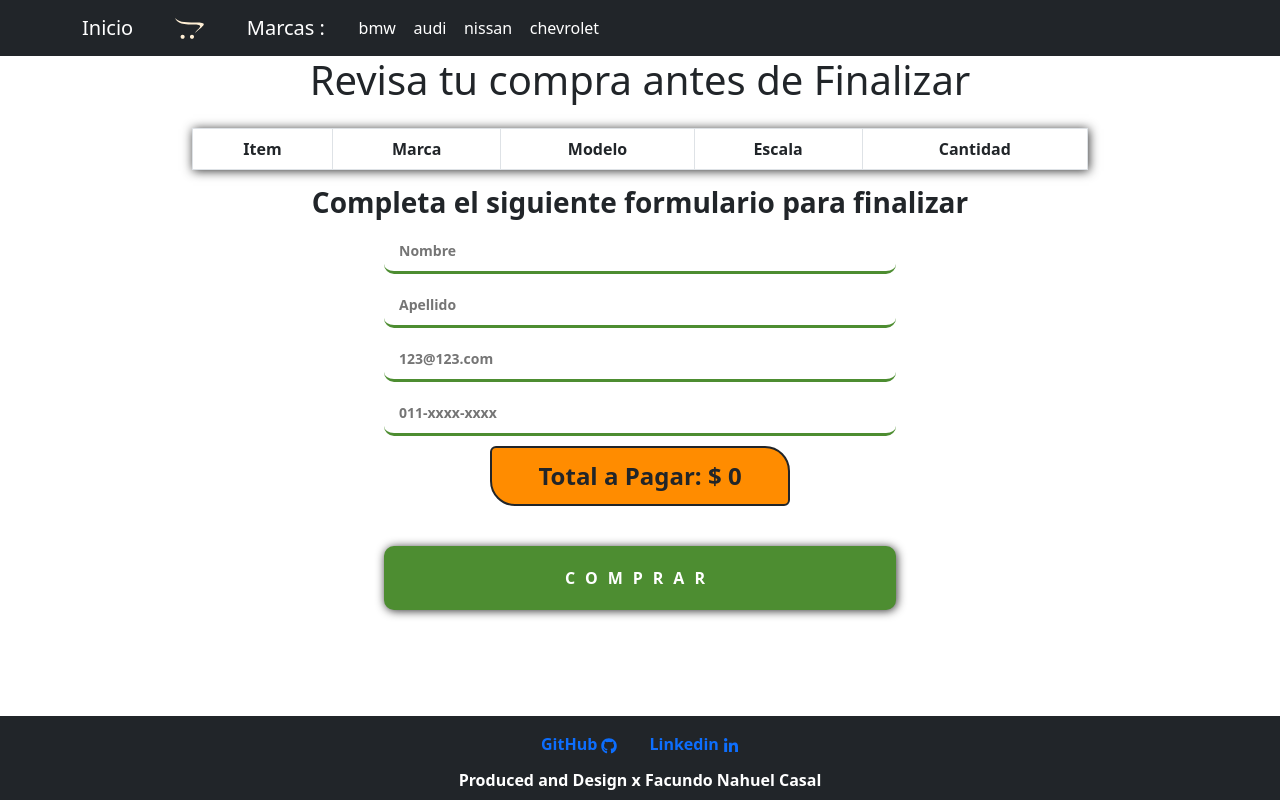
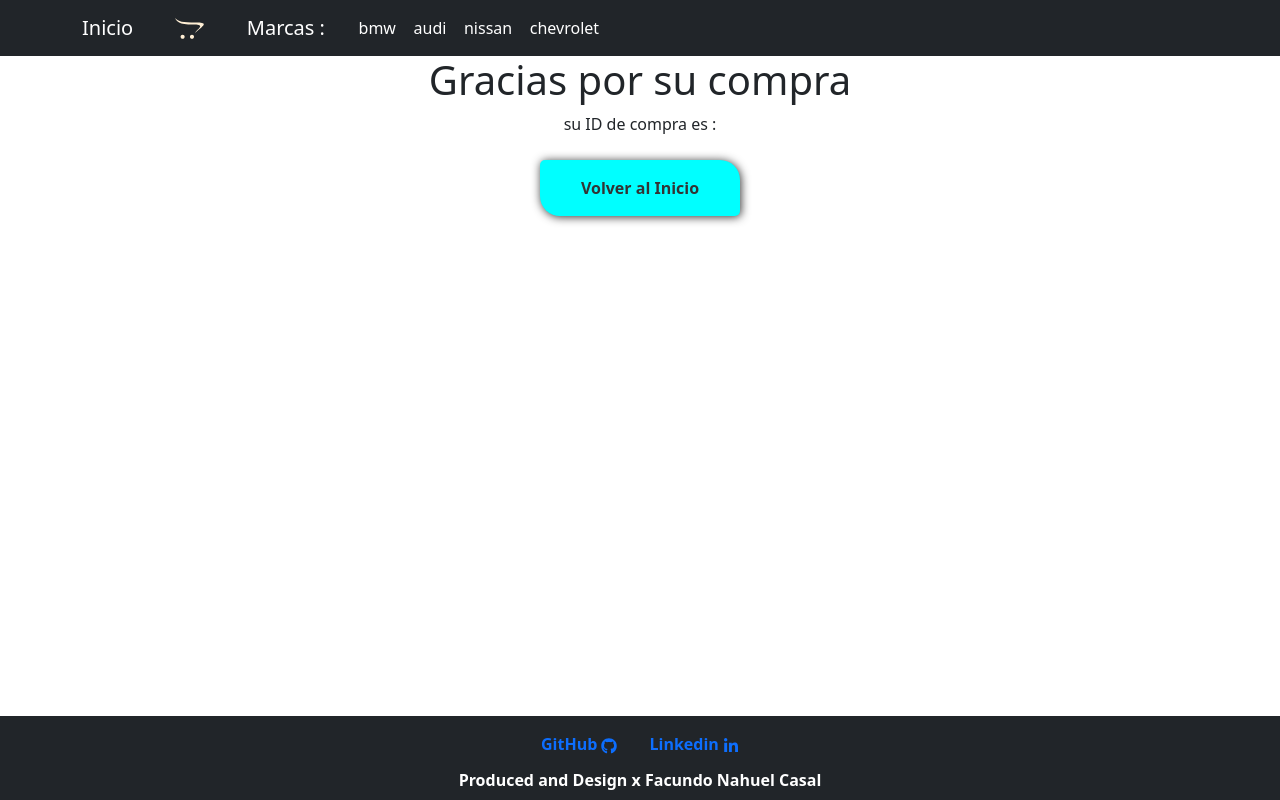
Before and after one commit to facundocasal/ecommerce-react-coderhouse, a React (Create React App) app: page /FormCheckOut in a window 1280 px wide. Built offline with nearby package versions, Linux system fonts and the light colour scheme.

Commit message:
ultimos arreglos

```diff
--- a/src/components/ContexCart.jsx
+++ b/src/components/ContexCart.jsx
@@ -37,15 +37,6 @@ function ContexCartProvider({ children }) {
 
   }
   function buy() {
-    Swal.fire({
-      title: 'GRACIAS por TU COMPRA ',
-      showClass: {
-        popup: 'animate__animated animate__fadeInDown'
-      },
-      hideClass: {
-        popup: 'animate__animated animate__fadeOutUp'
-      }
-    })
     setCart([])
   }
 
--- a/src/components/FormCheckOut/FormCheckOut.jsx
+++ b/src/components/FormCheckOut/FormCheckOut.jsx
@@ -1,20 +1,22 @@
 import React, { useContext, useState } from 'react'
 import { useForm } from 'react-hook-form';
 import { CartContext } from '../ContexCart';
-import { addDoc, collection, getFirestore, serverTimestamp } from 'firebase/firestore';
+import { addDoc, doc, getDoc , updateDoc , collection, getFirestore, serverTimestamp } from 'firebase/firestore';
 import { Link } from 'react-router-dom';
 import "./FormCheckOut.css"
 import Tittle from '../Tittle/Tittle';
 import { Table } from 'react-bootstrap';
-import { FaRegSadTear } from "react-icons/fa";
+import { Spinner } from 'react-bootstrap';
 
 
 function FormCheckOut() {
   const { register, handleSubmit, formState: { errors } } = useForm();
   const { cart, totalPrice, buy } = useContext(CartContext)
   const [orderId, setOrderId] = useState("")
+  const [loading, setLoading] = useState(false)
 
   function sendBuyer(data) {
+    setLoading(true);
     const order = {
       buyer: data,
       items: cart,
@@ -26,7 +28,18 @@ function FormCheckOut() {
 
     const orders = collection(db, 'ventas');
 
+    cart.forEach((prod) => {
+      const prodRef = doc(db, "productos", prod.id);
+
+      getDoc(prodRef).then((res) => {
+          updateDoc(prodRef, {
+              "stock": res.data().stock - prod.cant
+          })
+      })
+  })
+
     addDoc(orders, order).then(({ id }) => {
+      setLoading(false)
       buy()
       setOrderId(id)
     })
@@ -35,6 +48,7 @@ function FormCheckOut() {
 
   return (
     <div style={{ paddingBottom: "4rem" }}>
+      {cart.length > 0 ? (
       <div>
         <Tittle text={"Revisa tu compra antes de Finalizar"} />
         <Table style={{ width: "70%", margin: "1rem auto", textAlign: "center", fontWeight: "600" }} responsive striped bordered hover>
@@ -58,8 +72,6 @@ function FormCheckOut() {
             </tr>)}
           </tbody>
         </Table>
-      </div>
-      {cart ? (
         <form onSubmit={handleSubmit(sendBuyer)}>
           <h3 style={{ textAlign: "center", margin:"0", fontWeight: "600" }}>Completa el siguiente formulario para finalizar</h3>
           <input type="text" name="name" placeholder="Nombre"{...register("name", { required: true, minLength: 3, maxLength: 25, pattern: /[A-Za-z]/ })} />
@@ -77,17 +89,17 @@ function FormCheckOut() {
           {errors.phone?.type === 'pattern' && <p style={{ textAlign: "center", color: "red", fontWeight: "600" }}>debe contener solo numeros </p>}
 
           <p className='total' style={{ textAlign: "center" }}> Total a Pagar: $ {totalPrice}</p>
-          <input type="submit" value="Comprar" ></input>
-        </form>)
+          <input type="submit" value="Comprar"></input>
+          {loading &&<div style={{ display: "flex", height: "300px", alignItems: "center", flexDirection: "column" }}><Spinner animation="grow" /></div>}
+        </form>
+      </div>)
         :
-        <div className='d-flex flex-column'>
-          <Tittle text={"Carrito Vacio ..."} />
-          <FaRegSadTear className='sad' />
-          <Link className='cartEmpty' to={"/"} style={{ textDecoration: "none", color: "#333" }}>Ir a Comprar</Link>
-        </div>}
-      <div>
-        {orderId === "" ? "" : (<p> Su Codigo de compra es : {orderId}</p>)}
-      </div>
+          <div className='d-flex flex-column'>
+            <Tittle text={"Gracias por su compra"}/>
+            <p style={{textAlign:"center"}}> su ID de compra es : {orderId}</p>
+            <Link className='cartEmpty' to={"/"} style={{ textDecoration: "none", color: "#333" }}>Volver al Inicio</Link>
+          </div>
+        }
     </div>
 
   )
--- a/src/components/ItemCount/itemCount.css
+++ b/src/components/ItemCount/itemCount.css
@@ -16,7 +16,7 @@
 }
 .addCart{
     padding: 0.2rem;
-    border-radius: 10px;
+    border-radius: 5px 20px 5px 20px;
     box-shadow: 4px 4px #333;
     background-color: rgb(65, 227, 227);
     color: #333;
--- a/src/components/ItemDetail/ItemDetail.jsx
+++ b/src/components/ItemDetail/ItemDetail.jsx
@@ -2,9 +2,11 @@ import React from 'react'
 import './itemDetail.css';
 import ItemCount from '../ItemCount/ItemCount';
 import { Link } from "react-router-dom";
+import { useState } from 'react'
 
 function ItemDetail({ product }) {
 
+  const [stock, setStock] = useState(product.stock)
 
   return (
     <>
@@ -25,7 +27,7 @@ function ItemDetail({ product }) {
               </div>
               <h3>Precio: $ {product.price}</h3>
             </div>
-              <ItemCount className="addCart" initial={0} stock={product.stock} key={product.id} item={product} />
+              <ItemCount className="addCart" initial={0} stock={stock} key={product.id} item={product} />
               <Link className='buttonCart text-center fw-bold' to={'/Cart'}>Ir al Carrito</Link>
           </div>
         </div>
--- a/src/components/ItemDetail/itemDetail.css
+++ b/src/components/ItemDetail/itemDetail.css
@@ -30,7 +30,7 @@ img{
     text-decoration: none;
     padding: 0.2rem;
     font-weight: 600;
-    border-radius: 15px;
+    border-radius: 5px 20px 5px 20px;
     box-shadow: 2px 2px;
     margin: 1rem auto;
     width: 200px;
```
Also changed, not shown: 1 other file (tests, documents, lock files or other folders).
